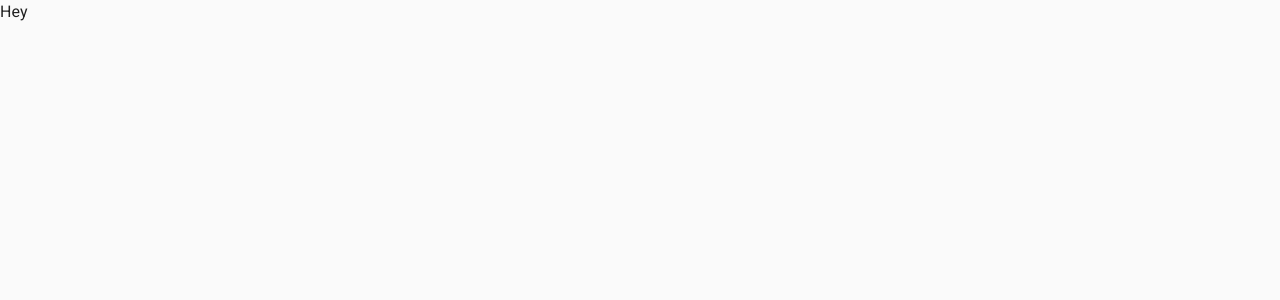
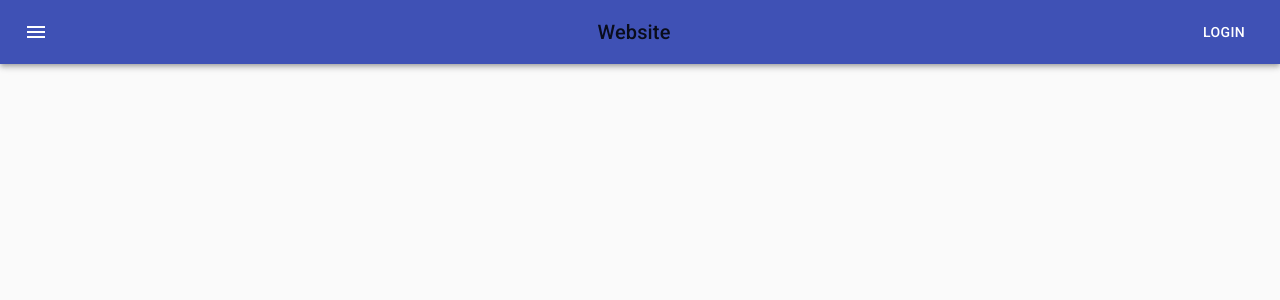
Before and after one commit to jsmld/personal, a Next.js app: page / in a window 1280 px wide. Shown: the top 300 px of the page. Built offline with nearby package versions, Linux system fonts and the light colour scheme.

Commit message:
Adds basic Navbar with no functionality (#15)

```diff
--- a/package.json
+++ b/package.json
@@ -22,6 +22,7 @@
   "homepage": "https://github.com/jsmld/personal#readme",
   "dependencies": {
     "@material-ui/core": "^4.11.0",
+    "@material-ui/icons": "^4.9.1",
     "next": "^10.0.1",
     "react": "^16.14.0",
     "react-dom": "^16.14.0"
--- /dev/null
+++ b/src/components/Navbar/index.tsx
@@ -0,0 +1,42 @@
+import { createStyles, makeStyles, Theme } from '@material-ui/core/styles';
+import AppBar from '@material-ui/core/AppBar';
+import Toolbar from '@material-ui/core/Toolbar';
+import Typography from '@material-ui/core/Typography';
+import Button from '@material-ui/core/Button';
+import IconButton from '@material-ui/core/IconButton';
+import MenuIcon from '@material-ui/icons/Menu';
+
+const useStyles = makeStyles((theme: Theme) => createStyles({
+  root: {
+    flexGrow: 1,
+  },
+  menuButton: {
+    marginRight: theme.spacing(2),
+  },
+  title: {
+    flexGrow: 1,
+    textAlign: 'center',
+  },
+}));
+
+const Navbar = () => {
+  const classes = useStyles();
+
+  return (
+    <div className={classes.root}>
+      <AppBar position="static">
+        <Toolbar>
+          <IconButton edge="start" className={classes.menuButton} color="inherit" aria-label="menu">
+            <MenuIcon />
+          </IconButton>
+          <Typography variant="h6" className={classes.title}>
+            Website
+          </Typography>
+          <Button color="inherit">Login</Button>
+        </Toolbar>
+      </AppBar>
+    </div>
+  );
+};
+
+export default Navbar;
--- a/src/pages/index.tsx
+++ b/src/pages/index.tsx
@@ -1,7 +1,9 @@
-import { Typography } from '@material-ui/core';
+import Navbar from '../components/Navbar';
 
 const HomePage = () => (
-  <Typography>Hey</Typography>
+  <>
+    <Navbar />
+  </>
 );
 
 export default HomePage;
```
Also changed, not shown: 1 other file (tests, documents, lock files or other folders).
